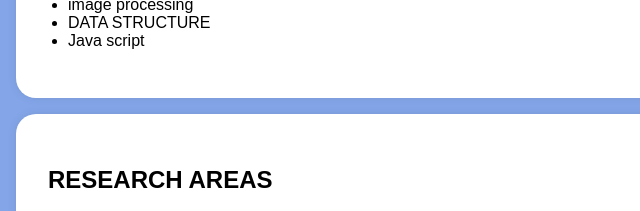
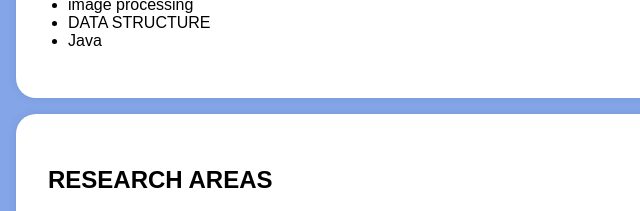
Before and after one commit to Arafathnisha/arafat, a plain HTML site: page index.html in a window 1280 px wide. Shown: the part 893-1104 px from the top of the page, 0-640 px from the left. Drawn offline with Linux system fonts and the light colour scheme.

Commit message:
Update index.html

```diff
--- a/index.html
+++ b/index.html
@@ -141,7 +141,7 @@
                 <li>Java programming</li>
                 <li>image processing</li>
                 <li>DATA STRUCTURE</li>
-                <li>Java script</li>
+                <li>Java</li>
             </ul>
         </div>
     </section>
```
